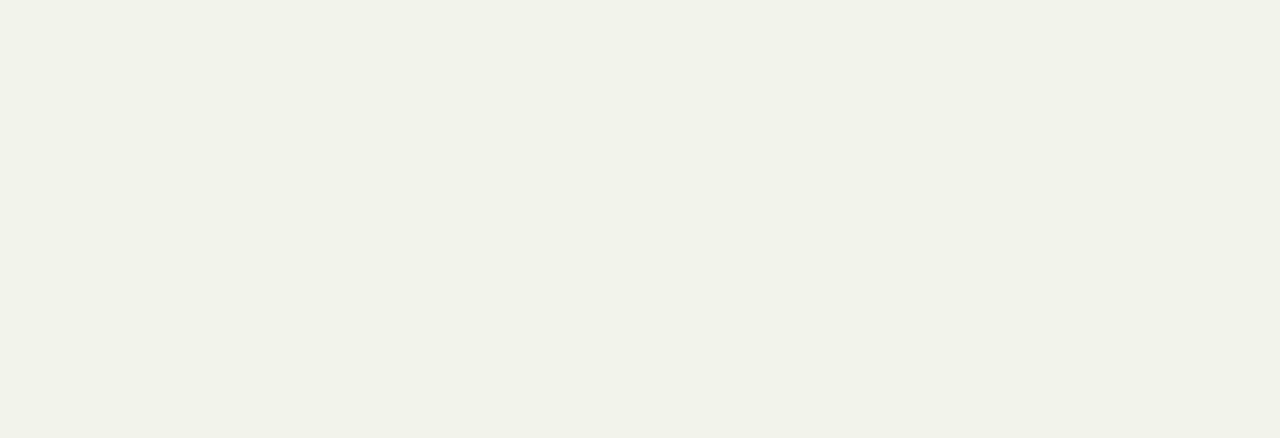
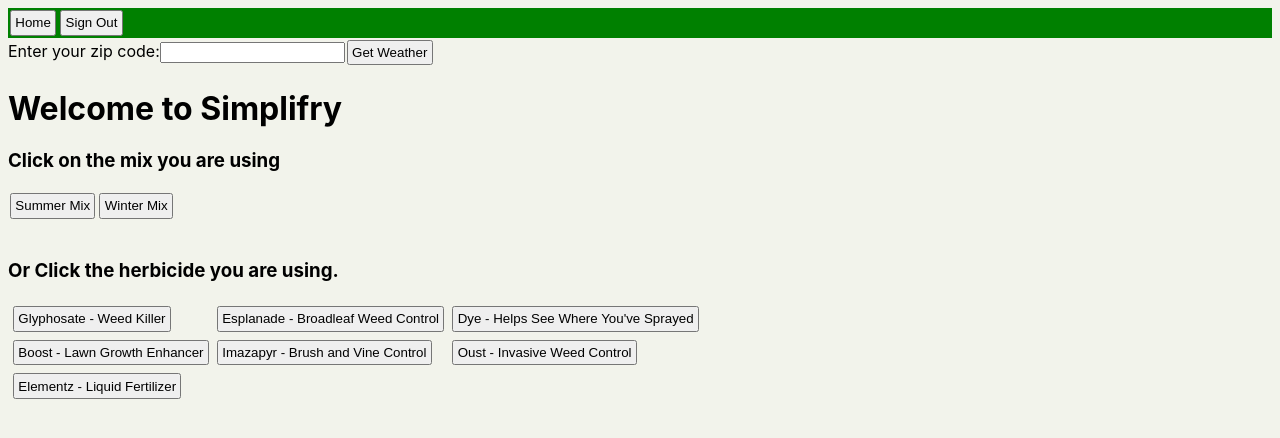
Before and after one commit to HunterKelly/Simplifry, a React (Create React App) app: page /home in a window 1280 px wide. Before the commit this address had no page. Shown: the top 438 px of the page. Built offline with nearby package versions, Linux system fonts and the light colour scheme.

Commit message:
2ndcommit

```diff
--- /dev/null
+++ b/src/Account/SignUp.jsx
@@ -0,0 +1,62 @@
+
+import { useNavigate } from "react-router-dom";
+import '../MasterStyles.css';
+import PreLoginNav from "../Navigation/PreLoginNav";
+import React, { useState } from 'react';
+
+const SignUp = () => {
+    const [firstName, setFirstName] = useState('');
+    const [lastName, setLastName] = useState('');
+    const [email, setEmail] = useState('');
+    const [password, setPassword] = useState('');
+
+    const [role, setRole] = useState('customer');
+    const handleSubmit = (e) => {
+        e.preventDefault();
+        const data = { firstName, lastName, email, password, role };
+
+        fetch('http://localhost:8080/user/create', {
+            method: 'POST',
+            headers: {
+                'Content-Type': 'application/json',
+            },
+            body: JSON.stringify(data),
+        })
+            .then(response => response.json())
+            .then(data => console.log(data))
+            .catch(error => console.error(error));
+    }
+
+
+    return (
+        <>
+            <div>
+                <PreLoginNav />
+            </div>
+            <div>
+                <form onSubmit={handleSubmit}>
+                <label>
+                    First Name:
+                    <input type="text" value={firstName} onChange={(e) => setFirstName(e.target.value)} />
+                </label>
+                <label>
+                    Last Name:
+                    <input type="text" value={lastName} onChange={(e) => setLastName(e.target.value)} />
+                </label>
+                <label>
+                    Email:
+                    <input type="email" value={email} onChange={(e) => setEmail(e.target.value)} />
+                </label>
+                <label>
+                    Password:
+                    <input type="password" value={password} onChange={(e) => setPassword(e.target.value)} />
+                </label>
+
+                <button type="submit">Submit</button>
+            </form>
+            </div>
+        </>
+)
+
+}
+export default SignUp;
--- a/src/Home.js
+++ b/src/Home.js
@@ -1,78 +1,89 @@
 import Navigation from "../src/Navigation/Navigation";
 import { useNavigate } from "react-router-dom";
 import './MasterStyles.css';
+import WeatherDisplay from "./Weather/weather";
+
 
 
 function Home() {
     const navigate = useNavigate();
 
-    function Glyphosate() {
-        navigate('./Glyphosate');
+    function navigateTo(destination) {
+        navigate(`./${destination}`);
     }
-    function Esplanade() {
-        navigate('./Esplanade');
-    }
-    function Dye() {
-        navigate('./Dye');
-    }
-    function Boost() {
-        navigate('./Boost');
-    }
-    function Imazapyr() {
-        navigate('./Imazapyr');
-    }
-    function SummerMix() {
-        navigate('./SummerMix');
-    }
-    function WinterMix() {
-        navigate('./WinterMix');
-    }
-    function Oust() {
-        navigate('./Oust');
-    }
-    function Elementz() {
-        navigate('./Elementz');
-    }
+    const buttonStyle = {
+
+
+    };
 
     return (
         <div>
             <div>
                 <Navigation />
             </div>
+            <div>
+                <WeatherDisplay />
+            </div>
+
             <h1>Welcome to Simplifry</h1>
             <h3>Click on the mix you are using</h3>
-            <button onClick={SummerMix}>
-                SummerMix
+            <button onClick={() => navigateTo('SummerMix')} style={buttonStyle}>
+                Summer Mix
             </button>
-            <button onClick={WinterMix}>
-                WinterMix
-            </button><br></br><br></br>
+            <button onClick={() => navigateTo('WinterMix')} style={buttonStyle}>
+                Winter Mix
+            </button>
+            <br /><br />
 
-            <h3> Or Click the herbicide you are using.</h3>
-            <button onClick={Glyphosate}>
-                Ranger Pro
+            <h3>Or Click the herbicide you are using.</h3>
+            <table>
+                <tbody>
+                    <tr>
+                        <td>
+                            <button onClick={() => navigateTo('Glyphosate')} style={buttonStyle}>
+                                Glyphosate - Weed Killer
                             </button>
-            <button onClick={Esplanade}>
-                Esplanade
+                        </td>
+                        <td>
+                            <button onClick={() => navigateTo('Esplanade')} style={buttonStyle}>
+                                Esplanade - Broadleaf Weed Control
                             </button>
-            <button onClick={Dye}>
-                Dye
+                        </td>
+                        <td>
+                            <button onClick={() => navigateTo('Dye')} style={buttonStyle}>
+                                Dye - Helps See Where You've Sprayed
                             </button>
-            <button onClick={Boost}>
-                Boost
+                        </td>
+                    </tr>
+                    <tr>
+                        <td>
+                            <button onClick={() => navigateTo('Boost')} style={buttonStyle}>
+                                Boost - Lawn Growth Enhancer
                             </button>
-            <button onClick={Imazapyr}>
-                Imazapyr
+                        </td>
+                        <td>
+                            <button onClick={() => navigateTo('Imazapyr')} style={buttonStyle}>
+                                Imazapyr - Brush and Vine Control
                             </button>
-            <button onClick={Oust}>
-                Oust
+                        </td>
+                        <td>
+                            <button onClick={() => navigateTo('Oust')} style={buttonStyle}>
+                                Oust - Invasive Weed Control
                             </button>
-            <button onClick={Elementz}>
-                Element
+                        </td>
+                    </tr>
+                    <tr>
+                        <td>
+                            <button onClick={() => navigateTo('Elementz')} style={buttonStyle}>
+                                Elementz - Liquid Fertilizer
                             </button>
-
+                        </td>
+                        <td></td>
+                        <td></td>
+                    </tr>
+                </tbody>
+            </table>
         </div>
-
     );
 }
 export default Home;
--- /dev/null
+++ b/src/Login.jsx
@@ -0,0 +1,64 @@
+import Navigation from "../src/Navigation/Navigation";
+import { useNavigate } from "react-router-dom";
+import './MasterStyles.css';
+import PreLoginNav from "./Navigation/PreLoginNav";
+import React, { useState } from 'react';
+
+
+
+
+
+
+
+
+function Login() {
+    const [email, setEmail] = useState('');
+    const [password, setPassword] = useState('');
+    const navigate = useNavigate();
+
+    const handleSubmit = (event) => {
+        event.preventDefault();
+
+        fetch('http://localhost:8080/login', {
+            method: 'POST',
+            headers: {
+                'Content-Type': 'application/json',
+            },
+            body: JSON.stringify({ email, password }),
+        })
+            .then((response) => {
+                if (response.status === 200) {
+                    // Successful login
+                    console.log('Logged in successfully');
+                    navigate("/home")
+
+                } else {
+                    // Invalid credentials
+                    console.log('Invalid email or password');
+                    alert("Wrong Email or Password");
+                }
+            })
+            .catch((error) => console.error(error));
+    };
+
+    return (
+        <>
+        <div>
+                <PreLoginNav />
+            </div>
+        <form onSubmit={handleSubmit}>
+            <label>
+                Email:
+                <input type="email" value={email} onChange={(e) => setEmail(e.target.value)} />
+            </label>
+            <label>
+                Password:
+                <input type="password" value={password} onChange={(e) => setPassword(e.target.value)} />
+            </label>
+            <button type="submit">Log in</button>
+            </form>
+        </>
+    );
+}
+
+export default Login;
--- /dev/null
+++ b/src/Navigation/Navigation.jsx
@@ -0,0 +1,36 @@
+import { Route, Routes, BrowserRouter as Router } from 'react-router-dom';
+import ReactDOM from 'react-dom/client';
+import Test from '../Test';
+import { useNavigate } from 'react-router-dom';
+import Home from '../Home';
+import '../MasterStyles.css';
+
+
+
+
+function Nav() {
+    const navigate = useNavigate();
+
+    function takemeHome() {
+        navigate('/home');
+    }
+    function signOut() {
+        navigate('/');
+    }
+
+    return (
+        <div className="Nav">
+            <button onClick={takemeHome}>Home</button>
+            <button onClick={signOut}>Sign Out</button>
+
+
+        </div>
+
+
+    );
+}
+
+
+
+
+export default Nav;
--- a/src/Navigation/Navigation.js
+++ b/src/Navigation/PreLoginNav.jsx
@@ -8,25 +8,27 @@
 
 
 
-function Nav() {
+function PreLoginNav() {
     const navigate = useNavigate();
 
     function takemeHome() {
+        navigate('/home');
+    }
+    function signMeUp() {
+        navigate('/signup');
+    }
+    function LoginScreen() {
         navigate('/');
     }
 
     return (
         <div className="Nav">
-            <button onClick={takemeHome}>Home</button>
-
+            <button onClick={signMeUp}>Create new Account</button>
+            <button onClick={LoginScreen}>Login</button>
 
         </div>
 
 
     );
 }
-
-
-
-
-export default Nav;
+export default PreLoginNav;
--- a/src/Test.js
+++ b/src/Test.js
@@ -13,10 +13,12 @@
 import WinterMix from './Mixes/WinterMix';
 import Oust from './Herbicides/Oust';
 import Elementz from './Herbicides/Elementz';
+import WeatherDisplay from './Weather/weather';
+import Login from './Login';
+import PreLoginNav from './Navigation/PreLoginNav';
+import SignUp from './Account/SignUp';
 
-
-//TODO: Add area calculatons
-//50 gallons covers 1 acre or 1 gallon covers .02 of an acre
+//TODO:
 
 //-----------------------------------------
 //Quick Measurement referal charts
@@ -48,7 +50,9 @@
 
             <Router>
                 <Routes>
-                    <Route path="/" element={<Home />} />
+                    <Route path="/" element={<Login />} />
+                    <Route path="/signup" element={<SignUp />} />
+                    <Route path="/home" element={<Home />} />
                     <Route path="/Glyphosate" element={<Glyphosate />} />
                     <Route path="/Esplanade" element={<Esplanade />} />
                     <Route path="/Dye" element={<Dye />} />
@@ -58,6 +62,8 @@
                     <Route path="/WinterMix" element={<WinterMix />} />
                     <Route path="/Oust" element={<Oust />} />
                     <Route path="/Elementz" element={<Elementz />} />
+                    <Route path="/Weather" element={<WeatherDisplay />} />
+
                 </Routes>
             </Router>
 
--- /dev/null
+++ b/src/Weather/weather.js
@@ -0,0 +1,62 @@
+import React, { useState, useEffect } from 'react';
+
+const WeatherDisplay = () => {
+    const [zipCode, setZipCode] = useState('');
+    const [weatherData, setWeatherData] = useState(null);
+    const [error, setError] = useState(null);
+    const API_KEY = '5d24e61208c1cd052560adb089643a9a';
+
+    const handleButtonClick = async () => {
+        if (!/^\d{5}(?:[-\s]\d{4})?$/.test(zipCode)) {
+            setError('Invalid zip code');
+            return;
+        }
+
+        try {
+            const response = await fetch(
+                `https://api.openweathermap.org/data/2.5/weather?zip=${zipCode}&appid=${API_KEY}&units=imperial`
+            );
+            const data = await response.json();
+            setWeatherData(data);
+            setError(null);
+        } catch (error) {
+            setError('Invalid zip code');
+        }
+    };
+
+    const handleChange = event => {
+        setZipCode(event.target.value);
+        setError(null);
+    };
+
+    if (!weatherData) {
+        return (
+            <div>
+                <label>
+                    Enter your zip code:
+                    <input type="text" value={zipCode} onChange={handleChange} />
+                </label>
+                <button onClick={handleButtonClick}>Get Weather</button>
+                {error && <div>{error}</div>}
+            </div>
+        );
+    }
+
+    const { name: city, main: { temp, humidity }, weather } = weatherData;
+
+    return (
+        <div>
+            <label>
+                Enter your zip code:
+                <input type="text" value={zipCode} onChange={handleChange} />
+            </label>
+            <button onClick={handleButtonClick}>Get Weather</button>
+            {error && <div>{error}</div>}
+            <h1>Current Weather in {city}</h1>
+            <div>Temperature: {temp}&deg;F</div>
+            <div>Humidity: {humidity}%</div>
+            <div>Weather: {weather[0].description}</div>
+        </div>
+    );
+};
+export default WeatherDisplay;
```
Also changed, not shown: src/Mixes/CustomMix.js (added, +31 -0 lines). Lines whose indentation alone changed are shown as unchanged.
